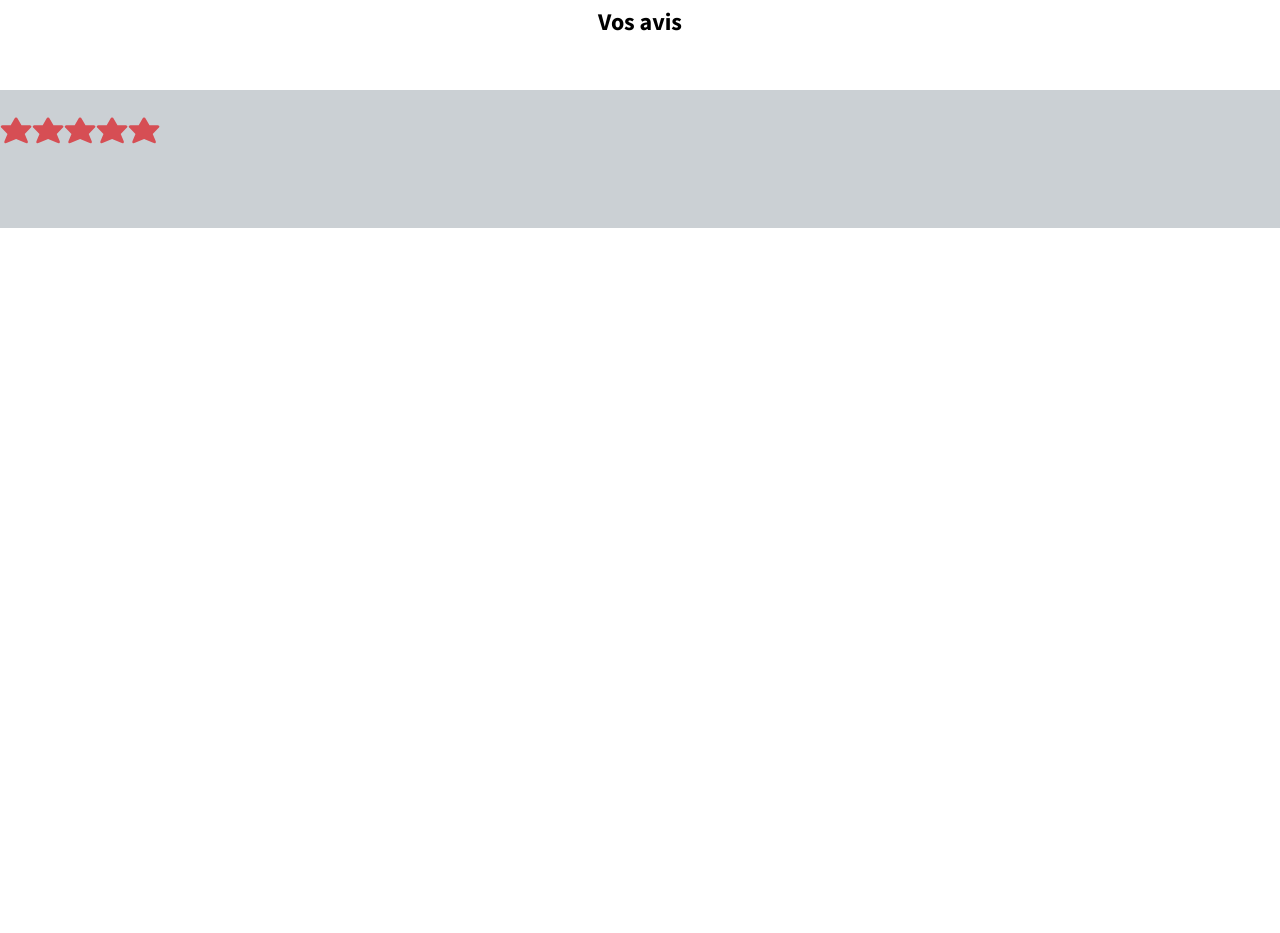
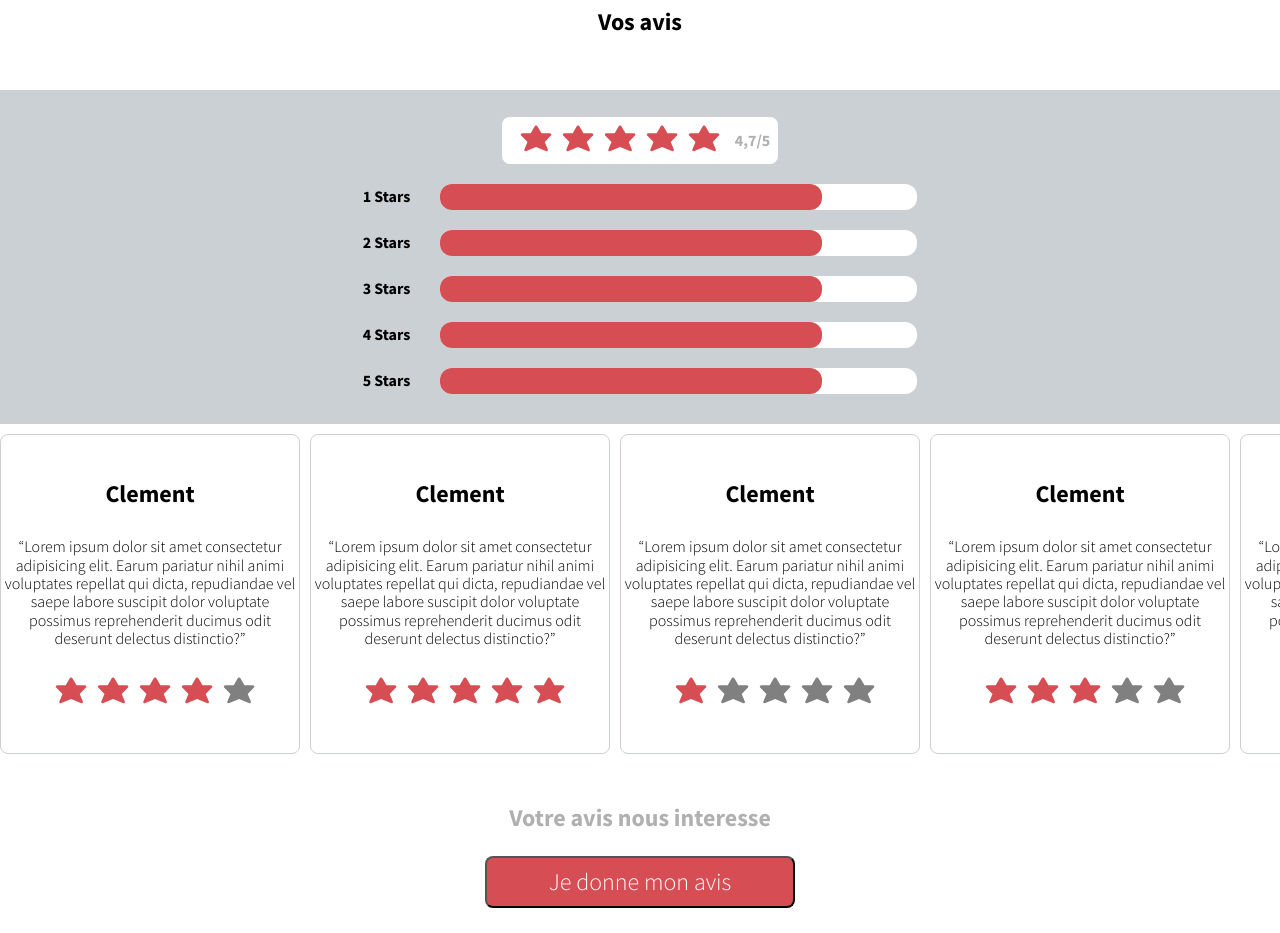
Before and after one commit to MarcoFormante/newGarageVincentParrot, a React (Create React App) app: page / in a window 1280 px wide. Shown: the part 2600-3533 px from the top of the page. Before the commit the page ends 2828 px from the top, so only its background shows below. Built offline with nearby package versions, Linux system fonts and the light colour scheme.

Commit message:
Avis_section-Home: add avis-cards and CtA button (finish styling)

```diff
--- /dev/null
+++ b/src/components/Stars/Star.js
@@ -0,0 +1,14 @@
+import React from 'react'
+
+const Star = ({color,onClick,style}) => {
+
+    return (
+        <span className='star'>
+            <svg width="32" onClick={onClick} style={style}  height="27" viewBox="0 0 32 27" fill="none" xmlns="http://www.w3.org/2000/svg">
+                <path  d="M1.63028 11.0004C0.851657 10.274 0.613745 9.63831 0.916543 9.09346C1.21934 8.54861 1.9547 8.27618 3.12264 8.27618H10.7142L14.2829 1.95588C14.7587 1.04779 15.3535 0.59375 16.0672 0.59375C16.781 0.59375 17.3757 1.04779 17.8516 1.95588L21.4851 8.27618H29.0118C30.223 8.27618 30.9692 8.54861 31.2503 9.09346C31.5315 9.63831 31.2828 10.274 30.5042 11.0004L30.4393 11.0549L24.7294 16.9393L27.6492 24.0769C28.0385 25.0213 27.9845 25.6661 27.487 26.0112C26.9896 26.3562 26.2217 26.3108 25.1836 25.8749L16.0997 22.061L7.01574 25.8749C5.93433 26.3108 5.1557 26.3562 4.67988 26.0112C4.20406 25.6661 4.1608 25.0213 4.55011 24.0769L7.46994 16.9393L1.69516 11.0549L1.63028 11.0004Z" fill={color === "red" ? "#D64E54" : "grey"} />
+            </svg>
+        </span>
+    )
+}
+
+export default Star
--- /dev/null
+++ b/src/components/Stars/StarsBlock.js
@@ -0,0 +1,55 @@
+import React, { useState, useEffect } from 'react'
+import Star from './Star'
+
+//STARS BLOCK
+const StarsBlock = ({ numberOfActiveStars,clickable}) => {
+    const [stars, setStars] = useState([0, 0, 0, 0, 0])
+    const [activeStarsLength, setActiveStarsLength] = useState(numberOfActiveStars)
+
+
+    const setNote = (indexStar) => {
+
+        if (clickable) {
+            const array = [];
+            let note = 0;
+            stars.forEach((star, index) => {
+                if (index <= indexStar) {
+                    array[index] = 1
+                } else{
+                    array[index] = 0
+                }
+            })
+            setStars([...array])
+            note = array.reduce((num, i) => num + i)
+            console.log(note);
+            }
+        }
+
+
+    useEffect(() => {
+        stars.map((star, index) =>
+            activeStarsLength -1 >= index
+                ?
+                stars[index] = 1
+                :
+                stars[index]= 0
+        )
+        }, [])
+
+
+        return (
+            <div className={'stars_block'}>
+                {stars && stars.map((star, index) =>
+
+                    <Star key={index + "_" + Math.floor(Math.random() * 50) + "_stars"}
+                        onClick={(e) => setNote(index)}
+                        style={clickable ? { cursor: "pointer" } : {}}
+                        color={star === 1 ? "red" : "grey"}
+                    />
+                )}
+            </div>
+        )
+    }
+
+
+export default StarsBlock
--- a/src/components/pages/Home/AvisSection.js
+++ b/src/components/pages/Home/AvisSection.js
@@ -1,22 +1,60 @@
 
-import { array } from 'prop-types'
-import React, { useEffect, useState} from 'react'
-
+import React, { useEffect, useState } from 'react'
+import StarsBlock from '../../Stars/StarsBlock'
+import ButtonCta from '../../Buttons/ButtonCta'
 
 //Section "Vos Avis" in home page
 const AvisSection = () => {
 
+    const avisClient = [
+        {
+            name: "clement",
+            text: "Lorem ipsum dolor sit amet consectetur adipisicing elit. Earum pariatur nihil animi voluptates repellat qui dicta, repudiandae vel saepe labore suscipit dolor voluptate possimus reprehenderit ducimus odit deserunt delectus distinctio?",
+            note: Math.floor(Math.random()*6)
+        },
+        {
+            name: "clement",
+            text: "Lorem ipsum dolor sit amet consectetur adipisicing elit. Earum pariatur nihil animi voluptates repellat qui dicta, repudiandae vel saepe labore suscipit dolor voluptate possimus reprehenderit ducimus odit deserunt delectus distinctio?",
+            note:Math.floor(Math.random()*6)
+        },
+        {
+            name: "clement",
+            text: "Lorem ipsum dolor sit amet consectetur adipisicing elit. Earum pariatur nihil animi voluptates repellat qui dicta, repudiandae vel saepe labore suscipit dolor voluptate possimus reprehenderit ducimus odit deserunt delectus distinctio?",
+            note: Math.floor(Math.random()*6)
+        },
+        {
+            name: "clement",
+            text: "Lorem ipsum dolor sit amet consectetur adipisicing elit. Earum pariatur nihil animi voluptates repellat qui dicta, repudiandae vel saepe labore suscipit dolor voluptate possimus reprehenderit ducimus odit deserunt delectus distinctio?",
+            note: Math.floor(Math.random()*6)
+        },
+        {
+            name: "clement",
+            text: "Lorem ipsum dolor sit amet consectetur adipisicing elit. Earum pariatur nihil animi voluptates repellat qui dicta, repudiandae vel saepe labore suscipit dolor voluptate possimus reprehenderit ducimus odit deserunt delectus distinctio?",
+            note: Math.floor(Math.random()*6)
+        }
+
+    ]
+
   return (
-    <div>
+    <div className={'section_avis'}>
       <h3 className={'section_title section_title_avis'}>Vos avis</h3>
         <div className={"section_page section_page--grey"}>
             <div className={'avis_score'}>
                   <div className={"avis_score_stars"}>
                       {/** stars block set "clickable" for avis page */}
-                      <StarsBlock numberOfStars={5} clickable={false} />
+                      <StarsBlock numberOfActiveStars={5} clickable={false}/>
+                      <span className={'score'}>4,7/5</span>
                   </div>
+                  <ScoreBarsBlock />
+              </div>
+          </div>
+            <div className={"avis_cards_container"}>
+                <div className={"avis_cards_container_inner"}>
+                  {avisClient.map((avis, index) => <AvisCard key={"avis_" + index +"_card" } name={avis.name}  text={avis.text} note={avis.note} />)}
+              </div>
+              <p className='title_cta'>Votre avis nous interesse</p>
+              <ButtonCta type={"link"} to={"/avis"} inner={"Je donne mon avis"} className={"btn_avis"} />
             </div>
-        </div>
     </div>
   )
 }
@@ -24,61 +62,45 @@ const AvisSection = () => {
 export default AvisSection
 
 
-//STAR (only one)
-export const Star = ({color,onClick,style}) => {
+const ScoreBarsBlock = () => {
+    const bars = [1, 2, 3, 4, 5];
+
 
     return (
-        <>
-            <svg width="32" onClick={onClick} style={style}  height="27" viewBox="0 0 32 27" fill="none" xmlns="http://www.w3.org/2000/svg">
-                <path  d="M1.63028 11.0004C0.851657 10.274 0.613745 9.63831 0.916543 9.09346C1.21934 8.54861 1.9547 8.27618 3.12264 8.27618H10.7142L14.2829 1.95588C14.7587 1.04779 15.3535 0.59375 16.0672 0.59375C16.781 0.59375 17.3757 1.04779 17.8516 1.95588L21.4851 8.27618H29.0118C30.223 8.27618 30.9692 8.54861 31.2503 9.09346C31.5315 9.63831 31.2828 10.274 30.5042 11.0004L30.4393 11.0549L24.7294 16.9393L27.6492 24.0769C28.0385 25.0213 27.9845 25.6661 27.487 26.0112C26.9896 26.3562 26.2217 26.3108 25.1836 25.8749L16.0997 22.061L7.01574 25.8749C5.93433 26.3108 5.1557 26.3562 4.67988 26.0112C4.20406 25.6661 4.1608 25.0213 4.55011 24.0769L7.46994 16.9393L1.69516 11.0549L1.63028 11.0004Z" fill={color === "red" ? "#D64E54" : "grey"} />
-            </svg>
-        </>
+    <div>
+            {bars.map((bar, index) => <ScoreBar key={"scorebar_" + Math.floor(Math.random()*100 ) + "_bar" + bar} scoreNum={bar}/>)}
+    </div>
     )
 }
 
 
-//STARS BLOCK
-export const StarsBlock = ({ numberOfStars,clickable}) => {
-    const [stars, setStars] = useState([0, 0, 0, 0, 0])
-    const [starsLength,setStarsLength] = useState(numberOfStars)
+const ScoreBar = ({scoreNum}) => {
+    return (
+        <div>
+            <div className={'score_bar'}>
+                <span className={'score_num_bar'}>{scoreNum + " Stars"}</span>
+                <div className={'bar_outer'}>
+                    <div className={'bar_inner'}>
+                        {/** dynamic bar that change the width fething dataScore from database */}
+                    </div>
+                </div>
+            </div>
+        </div>
+    )
+}
 
-    const setNote = (indexStar) => {
+const AvisCard = ({name,text,note}) => {
 
-        if (clickable) {
-            const array = [];
-            stars.forEach((star, index) => {
-                if (index <= indexStar) {
-                    array[index] = 1
-                } else{
-                    array[index] = 0
-                }
-            })
-            setStars([...array])
-            }
-        }
+    return (
+        <div>
+            <div className={'avis_card'}>
+                <span className={'avis_card_name'}>{name}</span>
+                <q className={'avis_card_text'}>{text}</q>
+                <div className={'avis_card_note'}>
+                   <StarsBlock numberOfActiveStars={note} clickable={false}/>
+                </div>
+            </div>
+        </div>
 
-
-    useEffect(() => {
-        stars.map((star, index) =>
-            starsLength -1 >= index
-                ?
-                stars[index] = 1
-                :
-                stars[index]= 0
-        )
-        }, [])
-
-
-        return (
-            <div className={'stars_block'}>
-                {stars && stars.map((star, index) =>
-
-                    <Star key={index + "_" + Math.floor(Math.random() * 50) + "_stars"}
-                        onClick={(e) => setNote(index)}
-                        style={clickable ? { cursor: "pointer" } : {}}
-                        color={star === 1 ? "red" : "grey"}
-                    />
-                )}
-            </div>
-        )
-    }
+    )
+}
--- /dev/null
+++ b/src/stylesheets/components/_avis-card.scss
@@ -0,0 +1,47 @@
+.avis_cards_container{
+    overflow-y: hidden;
+
+    &_inner{
+        display: flex;
+        gap: 10px;
+        overflow-y: hidden;
+    }
+
+}
+
+
+.avis_card{
+    @include flex-center(column);
+    text-align: center;
+    gap: 30px;
+    margin: 10px 0;
+    min-height: 320px;
+    min-width: 300px;
+    border: 1px solid $light-gray-color;
+    border-radius: 8px;
+
+    &_name{
+        text-transform: capitalize;
+        font-weight: bold;
+        font-size: map-get($font_size,"medium");
+
+    }
+
+    &_text{
+        width: 100%;
+
+    }
+
+    .star{
+        margin-left: 10px;
+    }
+}
+
+.btn_avis{
+    @extend .cta--red;
+    display: block;
+    margin: 25px auto;
+    border-radius: 8px;
+    width: 80%;
+    max-width: 310px;
+}
--- a/src/stylesheets/components/_components.scss
+++ b/src/stylesheets/components/_components.scss
@@ -2,4 +2,5 @@
 @import './menu-button',
         './nav',
         './page-title',
-        './car-card';
+        './car-card',
+        './avis-card';
--- a/src/stylesheets/index.css
+++ b/src/stylesheets/index.css
@@ -16,16 +16,16 @@ components: button
   cursor: pointer;
   box-shadow: 0 4px 10px #9b9b9b;
 }
-.cta--red {
+.cta--red, .btn_avis {
   background-color: #D64E54;
   color: #FFFFFF;
   font-size: 24px;
   padding: 10px;
 }
-.cta--red:hover {
+.cta--red:hover, .btn_avis:hover {
   background-color: #e0777c;
 }
-.cta--red a {
+.cta--red a, .btn_avis a {
   color: #FFFFFF;
 }
 .cta--white {
@@ -232,6 +232,48 @@ h2.page_title_home {
   margin-top: 7px;
 }
 
+.avis_cards_container {
+  overflow-y: hidden;
+}
+.avis_cards_container_inner {
+  display: flex;
+  gap: 10px;
+  overflow-y: hidden;
+}
+
+.avis_card {
+  display: flex;
+  flex-direction: column;
+  justify-content: center;
+  align-items: center;
+  text-align: center;
+  gap: 30px;
+  margin: 10px 0;
+  min-height: 320px;
+  min-width: 300px;
+  border: 1px solid #CBD0D4;
+  border-radius: 8px;
+}
+.avis_card_name {
+  text-transform: capitalize;
+  font-weight: bold;
+  font-size: 24px;
+}
+.avis_card_text {
+  width: 100%;
+}
+.avis_card .star {
+  margin-left: 10px;
+}
+
+.btn_avis {
+  display: block;
+  margin: 25px auto;
+  border-radius: 8px;
+  width: 80%;
+  max-width: 310px;
+}
+
 /*
 layout: header
 */
@@ -346,6 +388,61 @@ pages: home
 }
 .txt-services--lineheight {
   line-height: 148.7%;
+}
+
+.section_avis .section_page--grey {
+  padding-bottom: 30px;
+}
+
+.avis_score_stars {
+  background-color: #FFFFFF;
+  display: flex;
+  align-items: center;
+  gap: 15px;
+  width: -moz-fit-content;
+  width: fit-content;
+  margin: auto;
+  padding: 8px;
+  border-radius: 8px;
+}
+.avis_score_stars .star {
+  margin-left: 10px;
+}
+.avis_score_stars .score {
+  font-weight: bold;
+  font-size: 16px;
+  color: #b0b0b0;
+}
+
+.score_bar {
+  height: 26px;
+  display: flex;
+  align-items: center;
+  margin: 20px 0 0 0px;
+  gap: 30px;
+  justify-content: center;
+}
+.score_bar span {
+  font-weight: bold;
+}
+.score_bar .bar_outer, .score_bar .bar_inner {
+  background-color: #FFFFFF;
+  width: 70%;
+  height: 100%;
+  border-radius: 12px;
+  max-width: 477px;
+}
+.score_bar .bar_inner {
+  background-color: #D64E54;
+  width: 80%;
+}
+
+.title_cta {
+  font-size: 24px;
+  font-weight: bold;
+  margin-top: 40px;
+  text-align: center;
+  color: #b0b0b0;
 }
 
 /*
--- a/src/stylesheets/pages/_home.scss
+++ b/src/stylesheets/pages/_home.scss
@@ -77,3 +77,80 @@
         line-height: 148.7%;
     }
 }
+
+
+//Avis section
+
+.section_avis{
+
+    .section_page--grey{
+        padding-bottom: 30px;
+
+
+    }
+
+
+}
+
+.avis_score{
+
+    &_stars{
+        background-color: $white_color;
+        display: flex;
+        align-items: center;
+        gap: 15px;
+        width: fit-content;
+        margin: auto;
+        padding: 8px;
+        border-radius: 8px;
+
+        .star{
+            margin-left: 10px;
+        }
+
+        .score{
+            font-weight: bold;
+            font-size: map-get($font_size,"small");
+            color:lighten($dark-gray-color,20)
+        }
+    }
+}
+
+
+.score_bar{
+
+    height: 26px;
+    display: flex;
+    align-items: center;
+    margin: 20px 0 0 0px ;
+    gap: 30px;
+    justify-content: center;
+
+span{
+    font-weight: bold;
+}
+
+    .bar_outer{
+        background-color: $white_color;
+        width: 70%;
+        height: 100%;
+        border-radius: 12px;
+        max-width: 477px;
+
+    }
+
+    .bar_inner{
+        background-color: $brand_color;
+        @extend .bar_outer;
+        width: 80%;
+
+    }
+}
+
+.title_cta{
+    font-size: map-get($font_size,"medium");
+    font-weight: bold;
+    margin-top: 40px;
+    text-align: center;
+    color: lighten($dark-gray-color,20);
+}
```
Also changed, not shown: 1 other file (tests, documents, lock files or other folders).
